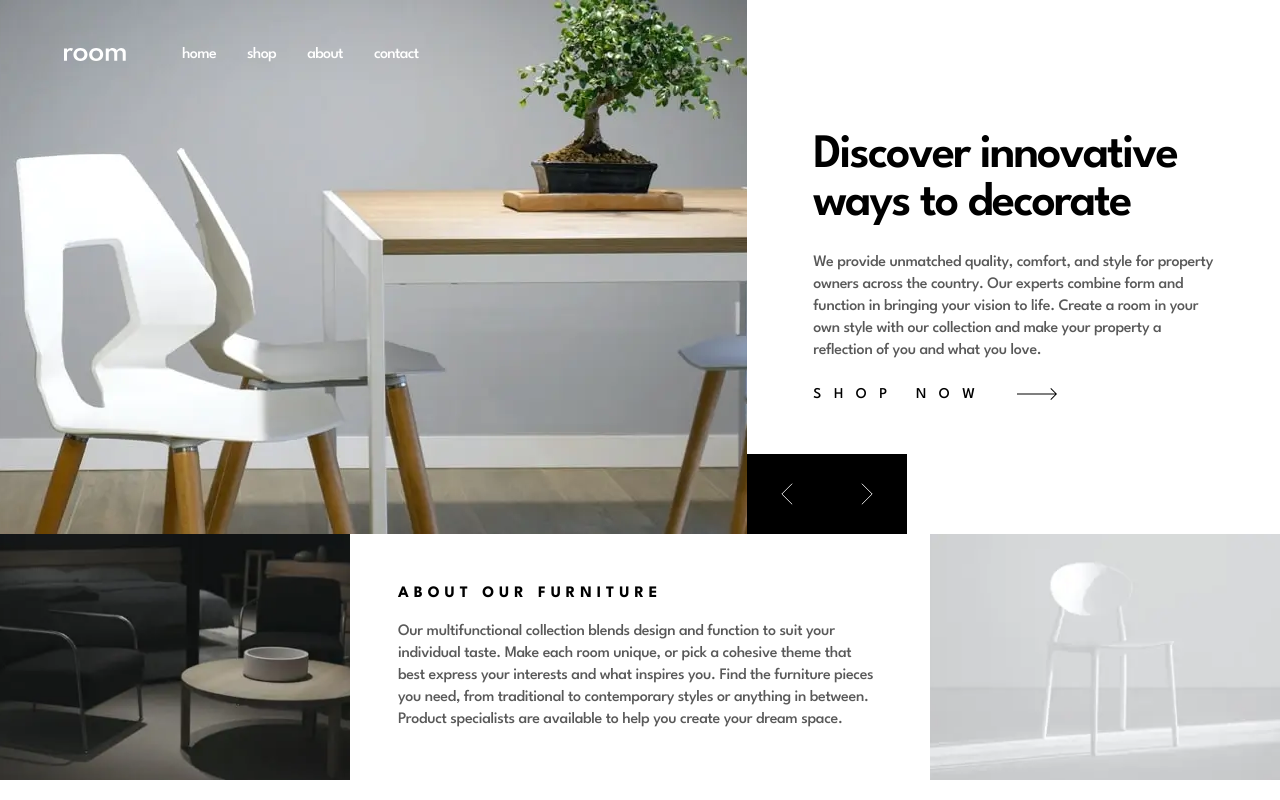
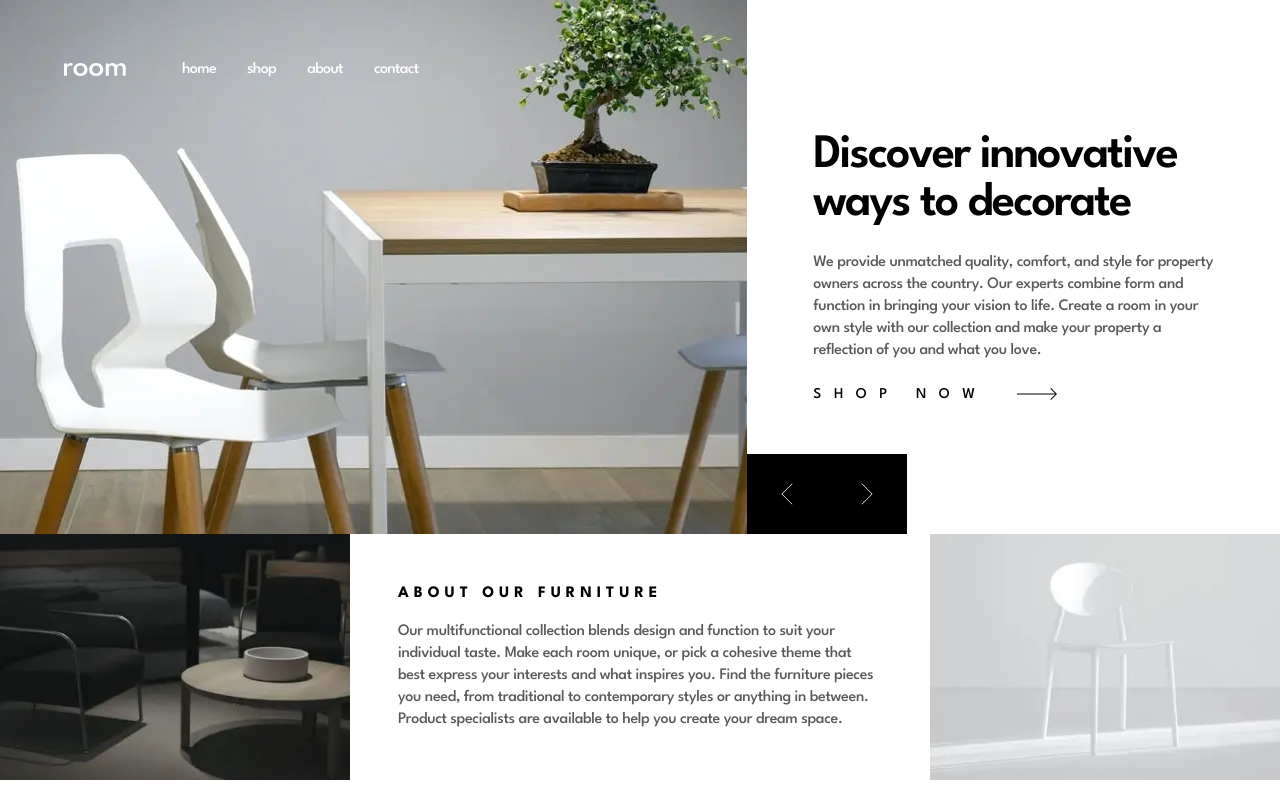
Before and after one commit to elisilk/room-homepage, a plain HTML site: page index.html in a window 1280 px wide. Drawn offline with Linux system fonts and the light colour scheme.

Commit message:
Updated header height from desktop to mobile.

```diff
--- a/scss/_blocks.scss
+++ b/scss/_blocks.scss
@@ -9,7 +9,7 @@
 .header {
   position: fixed;
   z-index: 1;
-  height: 110px;
+  height: 140px; /* (m) 110px -> (d) 140px */
   width: min(100%, 1440px);
   left: 50%;
   transform: translateX(-50%);
@@ -67,6 +67,7 @@
 @media screen and (width <= 840px) {
   .header {
     justify-content: center;
+    height: 110px; /* (m) 110px -> (d) 140px */
     padding-inline: 1.5rem; /* (m) 24px -> (d) 64px */
   }
 
```
Also changed, not shown: css/style.css.
